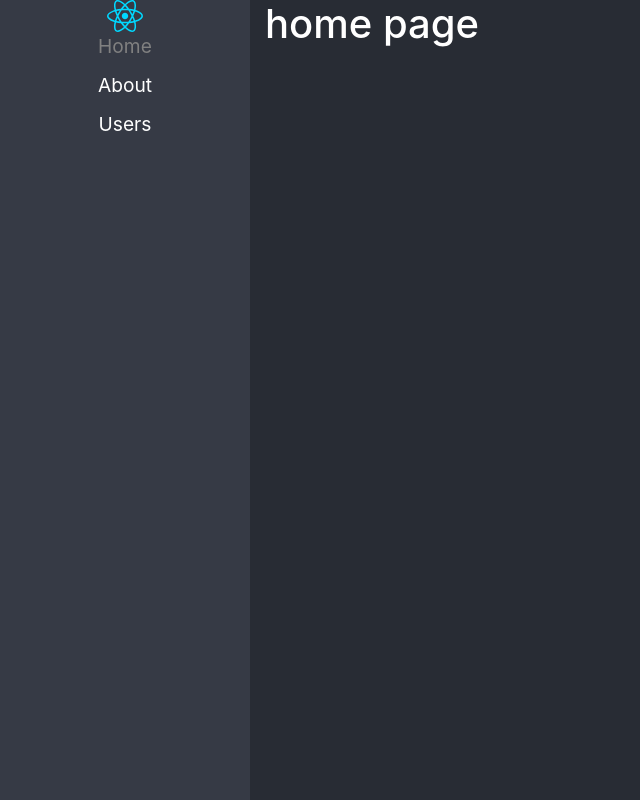
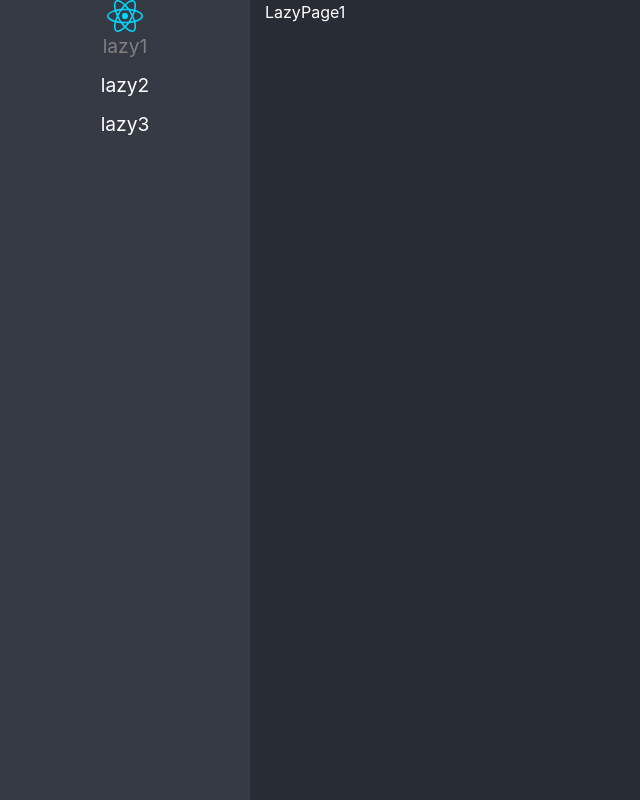
Before and after one commit to josueperezf/react-pro-router6-lazyload-style, a React (Vite) app: page /lazy1 in a window 1280 px wide. Before the commit this address led to /. Shown: the whole page, without its empty margins (0-640 px from the left). Built offline with nearby package versions, Linux system fonts and the light colour scheme.

Commit message:
paginas sin lazyload agregadas

```diff
--- /dev/null
+++ b/src/01-lazyload/pages/LazyPage1.tsx
@@ -0,0 +1,5 @@
+export const LazyPage1 = () => {
+  return (
+    <div>LazyPage1</div>
+  )
+}
--- /dev/null
+++ b/src/01-lazyload/pages/LazyPage2.tsx
@@ -0,0 +1,5 @@
+export const LazyPage2 = () => {
+  return (
+    <div>LazyPage2</div>
+  )
+}
--- /dev/null
+++ b/src/01-lazyload/pages/LazyPage3.tsx
@@ -0,0 +1,5 @@
+export const LazyPage3 = () => {
+  return (
+    <div>LazyPage3</div>
+  )
+}
--- /dev/null
+++ b/src/01-lazyload/pages/index.ts
@@ -0,0 +1,3 @@
+export * from "./LazyPage1";
+export * from "./LazyPage2";
+export * from "./LazyPage3";
--- a/src/ui/components/SideBar.tsx
+++ b/src/ui/components/SideBar.tsx
@@ -7,13 +7,13 @@ export const SideBar = () => {
         <img src={logo} alt='React Logo' />
         <ul>
             <li>
-                <NavLink to={'/'} className={ ({isActive}) => isActive ? 'nav-active' : '' }>Home</NavLink>
+                <NavLink to={'/lazy1'} className={ ({isActive}) => isActive ? 'nav-active' : '' }>lazy1</NavLink>
             </li>
             <li>
-                <NavLink to={'/about'} className={ ({isActive}) => isActive ? 'nav-active' : '' }>About</NavLink>
+                <NavLink to={'/lazy2'} className={ ({isActive}) => isActive ? 'nav-active' : '' }>lazy2</NavLink>
             </li>
             <li>
-                <NavLink to={'/users'} className={ ({isActive}) => isActive ? 'nav-active' : '' }>Users</NavLink>
+                <NavLink to={'/lazy3'} className={ ({isActive}) => isActive ? 'nav-active' : '' }>lazy3</NavLink>
             </li>
         </ul>
     </nav>
```
Also changed, not shown: src/routes/PublicRouter.tsx (+6 -4 lines).
